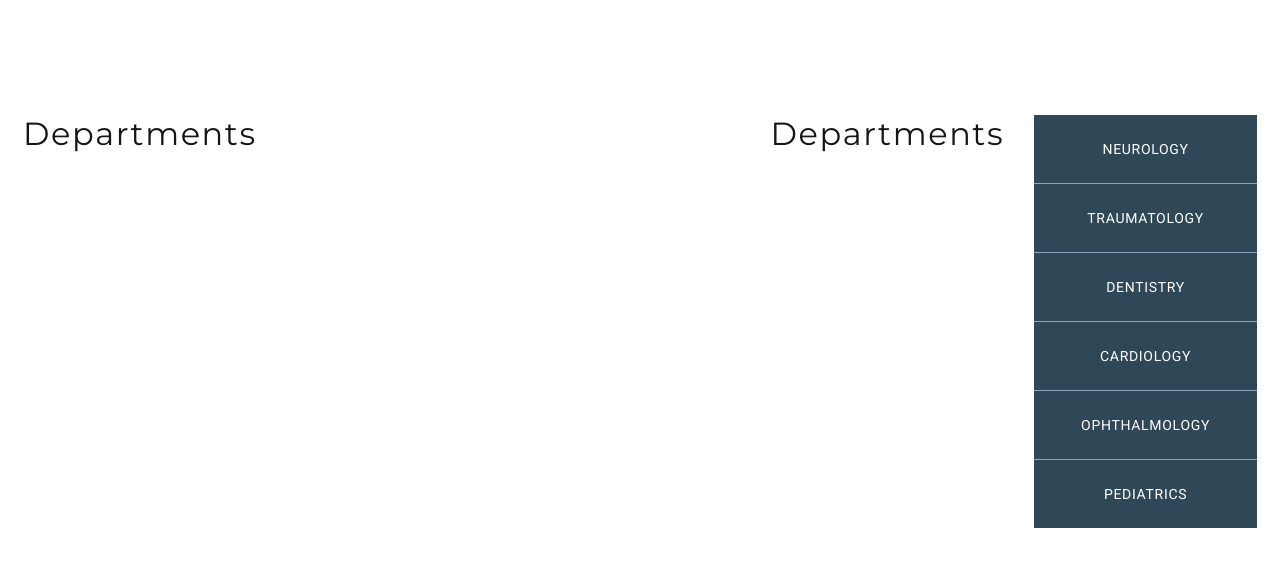
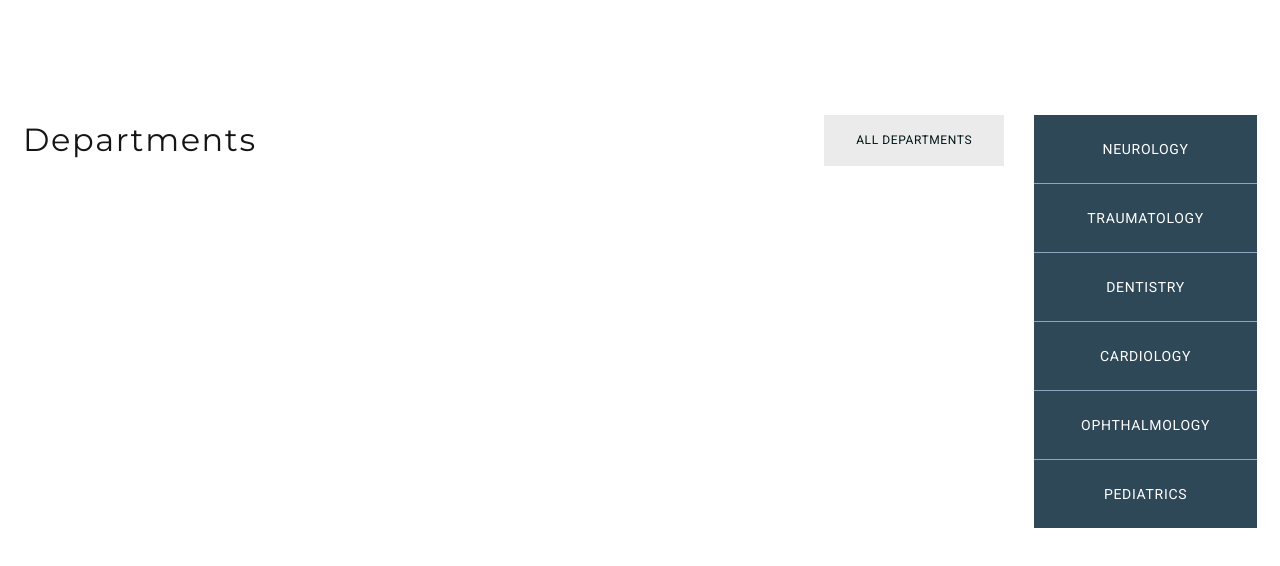
Before and after one commit to Tolala9/Medical_service-website, a website built with webpack: page app/index.html in a window 1280 px wide. Shown: the part 162-728 px from the top of the page. Built offline with nearby package versions, Linux system fonts and the light colour scheme; files whose address does not match are found by name.

Commit message:
Layout: Button with animation

```diff
--- a/app/assets/styles/base/_vars.sass
+++ b/app/assets/styles/base/_vars.sass
@@ -2,3 +2,6 @@ $blackText: #001515
 $whiteText: #fff
 $greyText: #9b9b9b
 $greenText: #00BB6D
+// Button
+$greyButton: #ebebeb
+$greenButton: #00BB6D
--- /dev/null
+++ b/app/assets/styles/modules/_button.sass
@@ -0,0 +1,61 @@
+.button
+	display: inline-flex
+	justify-content: center
+	align-items: center
+	white-space: nowrap
+	overflow: hidden
+	text-overflow: ellipsis
+	text-align: center
+	cursor: pointer
+	vertical-align: middle
+	user-select: none
+	transition: 2.5s all ease-in-out
+	font-size: 12px
+	border: none
+	letter-spacing: 0.05em
+	padding: 9px 15px
+	text-transform: uppercase
+	min-width: 180px
+	min-height: 51px
+	&-normal
+		margin-top: 0
+		margin-left: 7px
+		color: $blackText
+		background-color: $greyButton
+		&:hover
+			color: $whiteText
+			background-color: $blackText
+
+
+
+	&--effect-cool
+		position: relative
+		z-index: 0
+		transition: background 0.4s, border-color 0.4s, color 0.1s
+		border-radius: 0
+		&::before
+			content: ''
+			position: absolute
+			top: -1px
+			left: -1px
+			width: calc(100% + 2px)
+			height: calc(100% + 2px)
+			background: $greenButton
+			z-index: -1
+			opacity: 0
+			transform: scale3d(0.7, 1, 1)
+			transition: transform 0.4s, opacity 0.4s
+			transition-timing-function: cubic-bezier(0.2, 1, 0.3, 1)
+	&--effect-cool
+		&:hover
+			background-color: transparent
+			// color: $whiteText
+			&::before
+				opacity: 1
+				transform: translate3d(0, 0, 0) scale3d(1, 1, 1)
+
+
+
+@media only screen and (min-width: 480px)
+	.button
+			padding: 9px 30px
--- a/app/assets/styles/modules/_section-box.sass
+++ b/app/assets/styles/modules/_section-box.sass
@@ -1,7 +1,7 @@
 .section-box
 	display: flex
 	flex-direction: row
-	// align-items: center
+	align-items: center
 	justify-content: space-between
 	> *
 		padding-bottom: 15px
--- a/app/assets/styles/styles.sass
+++ b/app/assets/styles/styles.sass
@@ -9,3 +9,4 @@
 @import "modules/_range"
 @import "modules/_aside-info"
 @import "modules/_section-box"
+@import "modules/_button"
--- a/app/index.html
+++ b/app/index.html
@@ -60,7 +60,7 @@
               <h2>Departments</h2>
             </div>
             <div class="section-box__right">
-              <h2>Departments</h2>
+              <a href="#" class="button button-normal button--effect-cool">all departments</a>
             </div>
           </div>
         </div>
--- a/app/temp/styles/style.css
+++ b/app/temp/styles/style.css
@@ -166,6 +166,9 @@ img {
   margin: 0;
   border-bottom: none; }
 
+.button:focus, .button:active, .button:active:focus {
+  outline: none; }
+
 .wrapper {
   overflow: hidden;
   padding-left: 15px;
@@ -297,9 +300,96 @@ img {
   -webkit-flex-direction: row;
       -ms-flex-direction: row;
           flex-direction: row;
+  -webkit-box-align: center;
+  -webkit-align-items: center;
+      -ms-flex-align: center;
+          align-items: center;
   -webkit-box-pack: justify;
   -webkit-justify-content: space-between;
       -ms-flex-pack: justify;
           justify-content: space-between; }
   .section-box > * {
     padding-bottom: 15px; }
+
+.button {
+  display: -webkit-inline-box;
+  display: -webkit-inline-flex;
+  display: -ms-inline-flexbox;
+  display: inline-flex;
+  -webkit-box-pack: center;
+  -webkit-justify-content: center;
+      -ms-flex-pack: center;
+          justify-content: center;
+  -webkit-box-align: center;
+  -webkit-align-items: center;
+      -ms-flex-align: center;
+          align-items: center;
+  white-space: nowrap;
+  overflow: hidden;
+  -o-text-overflow: ellipsis;
+     text-overflow: ellipsis;
+  text-align: center;
+  cursor: pointer;
+  vertical-align: middle;
+  -webkit-user-select: none;
+     -moz-user-select: none;
+      -ms-user-select: none;
+          user-select: none;
+  -webkit-transition: 2.5s all ease-in-out;
+  -o-transition: 2.5s all ease-in-out;
+  transition: 2.5s all ease-in-out;
+  font-size: 12px;
+  border: none;
+  letter-spacing: 0.05em;
+  padding: 9px 15px;
+  text-transform: uppercase;
+  min-width: 180px;
+  min-height: 51px; }
+  .button-normal {
+    margin-top: 0;
+    margin-left: 7px;
+    color: #001515;
+    background-color: #ebebeb; }
+    .button-normal:hover {
+      color: #fff;
+      background-color: #001515; }
+  .button--effect-cool {
+    position: relative;
+    z-index: 0;
+    -webkit-transition: background 0.4s, border-color 0.4s, color 0.1s;
+    -o-transition: background 0.4s, border-color 0.4s, color 0.1s;
+    transition: background 0.4s, border-color 0.4s, color 0.1s;
+    -webkit-border-radius: 0;
+            border-radius: 0; }
+    .button--effect-cool::before {
+      content: '';
+      position: absolute;
+      top: -1px;
+      left: -1px;
+      width: -webkit-calc(100% + 2px);
+      width: calc(100% + 2px);
+      height: -webkit-calc(100% + 2px);
+      height: calc(100% + 2px);
+      background: #00BB6D;
+      z-index: -1;
+      opacity: 0;
+      -webkit-transform: scale3d(0.7, 1, 1);
+              transform: scale3d(0.7, 1, 1);
+      -webkit-transition: opacity 0.4s, -webkit-transform 0.4s;
+      transition: opacity 0.4s, -webkit-transform 0.4s;
+      -o-transition: transform 0.4s, opacity 0.4s;
+      transition: transform 0.4s, opacity 0.4s;
+      transition: transform 0.4s, opacity 0.4s, -webkit-transform 0.4s;
+      -webkit-transition-timing-function: cubic-bezier(0.2, 1, 0.3, 1);
+           -o-transition-timing-function: cubic-bezier(0.2, 1, 0.3, 1);
+              transition-timing-function: cubic-bezier(0.2, 1, 0.3, 1); }
+  .button--effect-cool:hover {
+    background-color: transparent; }
+    .button--effect-cool:hover::before {
+      opacity: 1;
+      -webkit-transform: translate3d(0, 0, 0) scale3d(1, 1, 1);
+              transform: translate3d(0, 0, 0) scale3d(1, 1, 1); }
+
+@media only screen and (min-width: 480px) {
+  .button {
+    padding: 9px 30px; } }
```
Also changed, not shown: app/assets/styles/base/_global.sass (+62 -58 lines).
